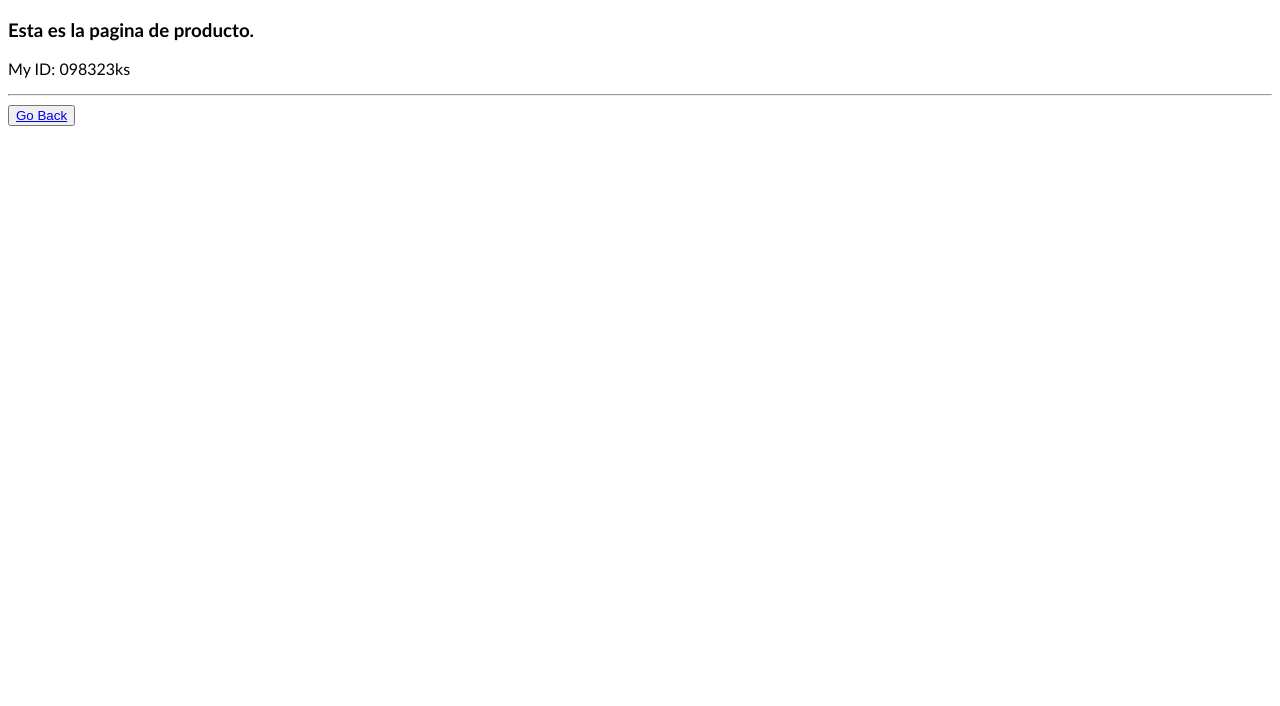
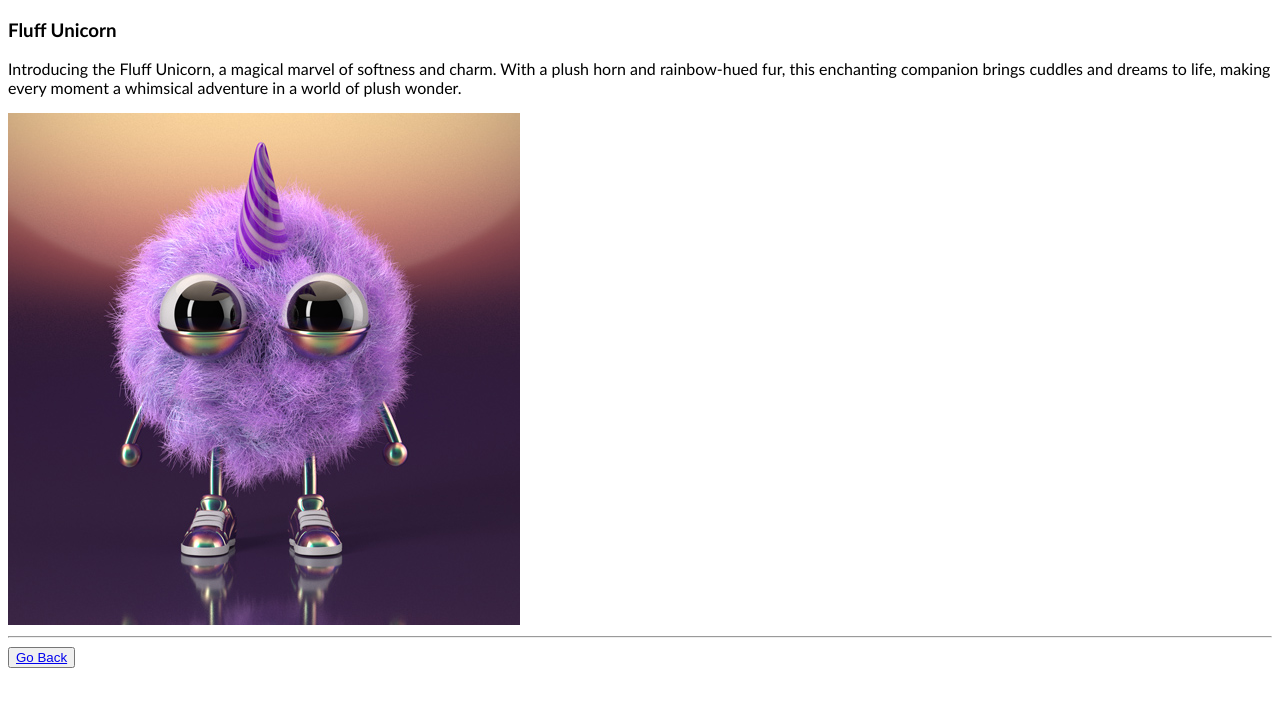
Before and after one commit to VivianaS14/platzi-nextjs, a Next.js app: page /product/098323ks in a window 1280 px wide. Shown: the top 706 px of the page. Built offline with nearby package versions, Linux system fonts and the light colour scheme.

Commit message:
feat: fetch to fluff by id

```diff
--- a/app/product/[id]/page.tsx
+++ b/app/product/[id]/page.tsx
@@ -1,10 +1,29 @@
+"use client";
+
+import { TProduct } from "index";
 import Link from "next/link";
+import { useEffect, useState } from "react";
 
 export default function Page({ params }) {
+  const fluffId = params.id;
+  const [product, setProduct] = useState<TProduct>();
+
+  useEffect(() => {
+    window
+      .fetch(`http://localhost:3000/api/fluffs/${fluffId}`)
+      .then((res) => res.json())
+      .then(({ data }) => setProduct(data));
+  }, []);
+
   return (
     <div>
-      <h3>Esta es la pagina de producto.</h3>
-      <p>My ID: {params.id}</p>
+      {product && (
+        <>
+          <h3>{product.name}</h3>
+          <p>{product.attributes.description}</p>
+          <img src={product.image as string} alt={product.name} />
+        </>
+      )}
       <hr />
 
       <button>
```
